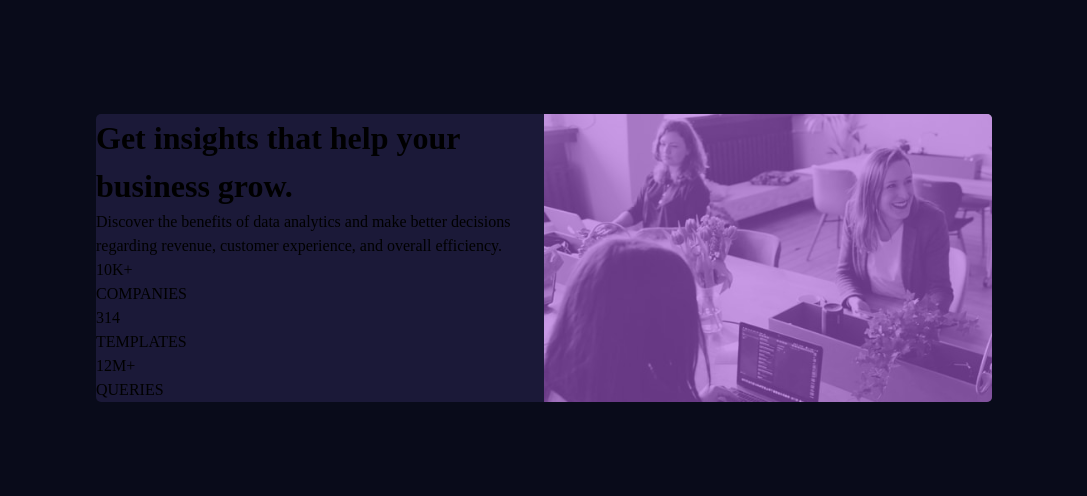
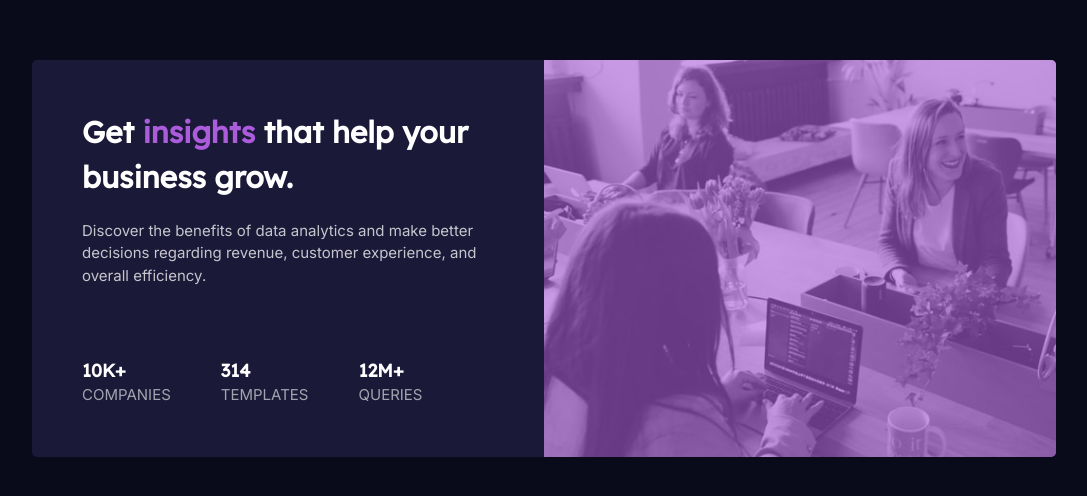
Before and after one commit to ZTanvir/fem-stats-preview-card-component, a plain HTML site: page index.html in a window 1280 px wide. Shown: the part 142-638 px from the top of the page, without its empty margins (96-1183 px from the left). Drawn offline with Linux system fonts and the light colour scheme.

Commit message:
Done desktop design

```diff
--- a/style.css
+++ b/style.css
@@ -70,7 +70,8 @@ h6 {
 :root {
   --cc-dark-blue: hsl(233, 47%, 7%);
   --cc-dark-d-blue: hsl(244, 38%, 16%);
-  --cc-soft-violet: hsla(277, 64%, 61%, 0.6);
+  --cc-soft-violet: hsla(277, 64%, 61%);
+  --cc-soft-violet-a: hsla(277, 64%, 61%, 0.6);
 
   --cc-white: hsl(0, 0%, 100%);
   --cc-light-white1: hsla(0, 0%, 100%, 0.75);
@@ -91,7 +92,7 @@ body {
   background-color: var(--cc-dark-d-blue);
   display: grid;
   grid-template-columns: repeat(2, 1fr);
-  max-width: 70%;
+  max-width: 80%;
   border-radius: 5px;
   overflow: hidden;
 }
@@ -99,11 +100,47 @@ body {
   background-image: url(./images/image-header-desktop.jpg);
   background-repeat: no-repeat;
   background-size: cover;
+  /* background-position: center; */
   position: relative;
 }
 .stats-card__purple-cover {
-  background-color: var(--cc-soft-violet);
+  background-color: var(--cc-soft-violet-a);
   position: absolute;
   height: 100%;
   width: 100%;
 }
+.stats-card__info {
+  padding: 50px;
+  display: flex;
+  flex-direction: column;
+  gap: 20px;
+  font-size: 15px;
+}
+.stats-card__title {
+  color: var(--cc-white);
+  font-family: var(--ff-lexend);
+}
+.purple-text {
+  color: var(--cc-soft-violet);
+  font-weight: var(--fw-bold);
+}
+.stats-card__desctiptions {
+  font-family: var(--ff-inter);
+  color: var(--cc-light-white1);
+}
+.stats-card__data {
+  margin-top: auto;
+  display: flex;
+  padding-top: 50px;
+  gap: 50px;
+}
+.stats-card__ammount {
+  font-size: 18px;
+  color: var(--cc-white);
+  font-weight: var(--fw-bold);
+  font-family: var(--ff-lexend);
+}
+.stats-card__name {
+  color: var(--cc-light-white2);
+  font-family: var(--ff-inter);
+}
```
